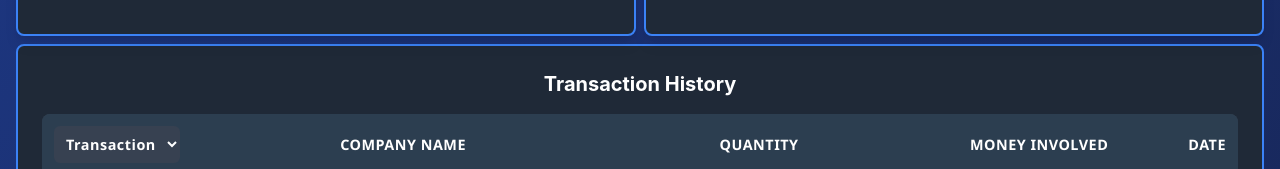
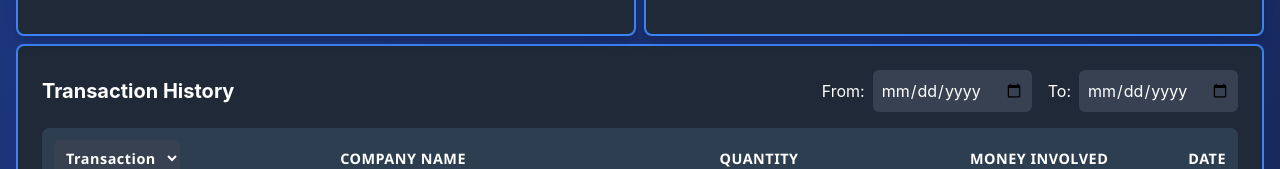
Before and after one commit to aviralsingh2004/Stock_market_management, a React (Create React App) app: page /portfolio in a window 1280 px wide. Shown: the part 550-719 px from the top of the page. Built offline with nearby package versions, Linux system fonts and the light colour scheme; no server answers.

Commit message:
Added filter for transaction

```diff
--- a/src/Pages/Portfolio.jsx
+++ b/src/Pages/Portfolio.jsx
@@ -27,6 +27,9 @@ const Portfolio = () => {
   const [totprof, settotprof] = useState([]); //for total profit
   const [comporf, setcomprof] = useState([]); //for company comparison
   const [stat, setstat] = useState(""); //for profit or loss status
+  const [startDate, setStartDate] = useState("");
+  const [endDate, setEndDate] = useState("");
+
   useEffect(() => {
     fetchBalance();
     fetchStockInfo();
@@ -34,7 +37,7 @@ const Portfolio = () => {
     fetchTotalprofit();
     fetchComprof();
     fetchProfitloss();
-  }, [ttype]);
+  }, [ttype, startDate, endDate]);
 
   const fetchBalance = async () => {
     try {
@@ -91,7 +94,14 @@ const Portfolio = () => {
 
   const fetchTransactionInfo = async () => {
     try {
-      const response = await fetch("http://localhost:4000/api/get_transaction");
+      let url = "http://localhost:4000/api/get_transaction";
+
+      // Add date filters to URL if both dates are selected
+      if (startDate && endDate) {
+        url += `?startDate=${startDate}&endDate=${endDate}`;
+      }
+
+      const response = await fetch(url);
       if (!response.ok) throw new Error("Failed to get transaction record");
       const data = await response.json();
       settinfo(
@@ -285,9 +295,29 @@ const Portfolio = () => {
 
       {/* Bottom Div (Transaction Table) */}
       <div className="border-blue-500 bg-gray-800 p-6 rounded-lg border-2 col-span-2">
-        <h2 className="text-xl font-bold text-white mb-4">
-          Transaction History
-        </h2>
+        <div className="flex justify-between items-center mb-4">
+          <h2 className="text-xl font-bold text-white">Transaction History</h2>
+          <div className="flex gap-4">
+            <div className="flex items-center gap-2">
+              <label className="text-white">From:</label>
+              <input
+                type="date"
+                value={startDate}
+                onChange={(e) => setStartDate(e.target.value)}
+                className="bg-gray-700 text-white p-2 rounded-md"
+              />
+            </div>
+            <div className="flex items-center gap-2">
+              <label className="text-white">To:</label>
+              <input
+                type="date"
+                value={endDate}
+                onChange={(e) => setEndDate(e.target.value)}
+                className="bg-gray-700 text-white p-2 rounded-md"
+              />
+            </div>
+          </div>
+        </div>
         <div className="overflow-y-auto max-h-[50vh]">
           <table className="bg-gradient-to-r from-blue-950 to-black rounded-2xl text-white w-full border-separate border-spacing-0">
             <thead>
```
Also changed, not shown: 1 other file (tests, documents, lock files or other folders).
